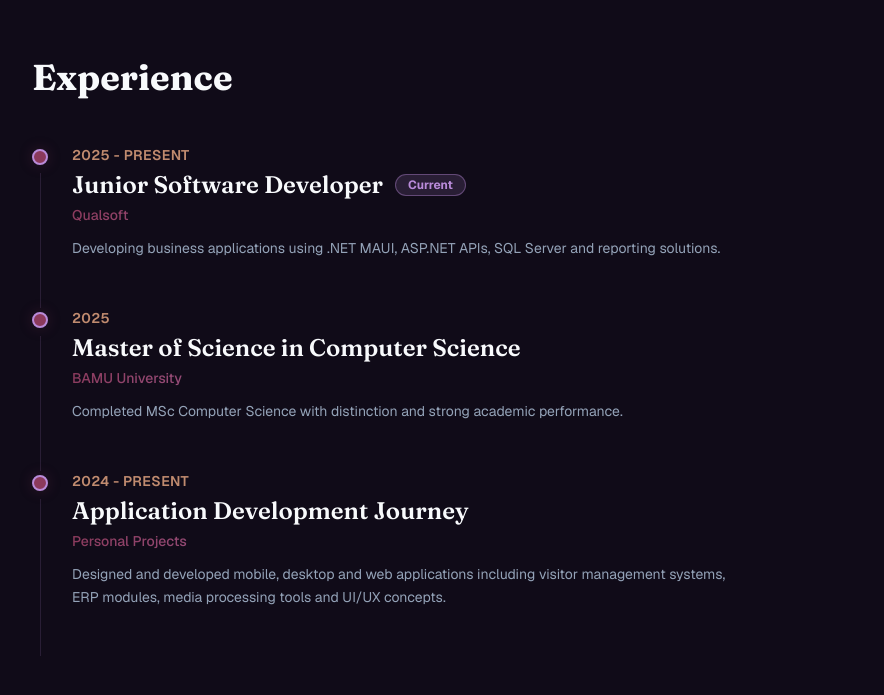
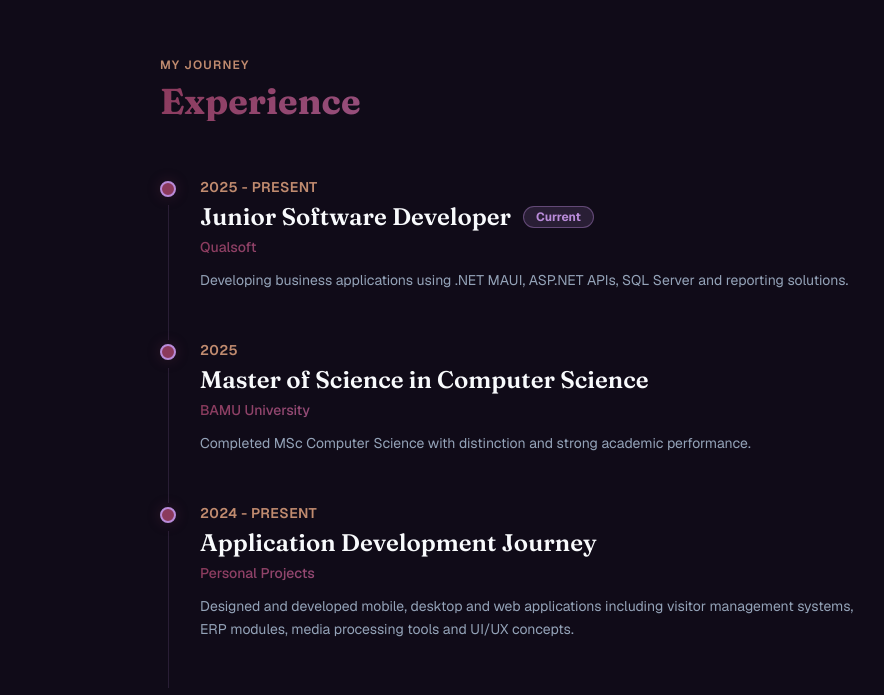
Before and after one commit to SkNashrah/NashrahPortfolioSuite, a Next.js app in the folder Frontend/nashrah-portfolio-web/: page / in a window 1280 px wide. Shown: the part 2884-3579 px from the top of the page, without its empty margins (32-916 px from the left). Built offline with nearby package versions, Linux system fonts and the light colour scheme.

Commit message:
feat(react): update experience section

```diff
--- a/Frontend/nashrah-portfolio-web/src/components/sections/ExperienceSection.tsx
+++ b/Frontend/nashrah-portfolio-web/src/components/sections/ExperienceSection.tsx
@@ -4,8 +4,12 @@ import TimelineItem from "@/components/cards/TimelineItem";
 export default function ExperienceSection() {
     return (
         <section className="px-8 py-24">
-            <div className="mx-auto max-w-6xl">
-                <h2 className="mb-12 text-4xl font-bold">
+            <div className="mx-auto max-w-4xl">
+                <p className="mb-2 text-xs font-semibold uppercase tracking-widest" style={{ color: "var(--accent)" }}>
+                My journey
+                </p>
+
+                <h2 className="mb-14 font-serif text-4xl font-bold gradient-text" >
                     Experience
                 </h2>
 
```
